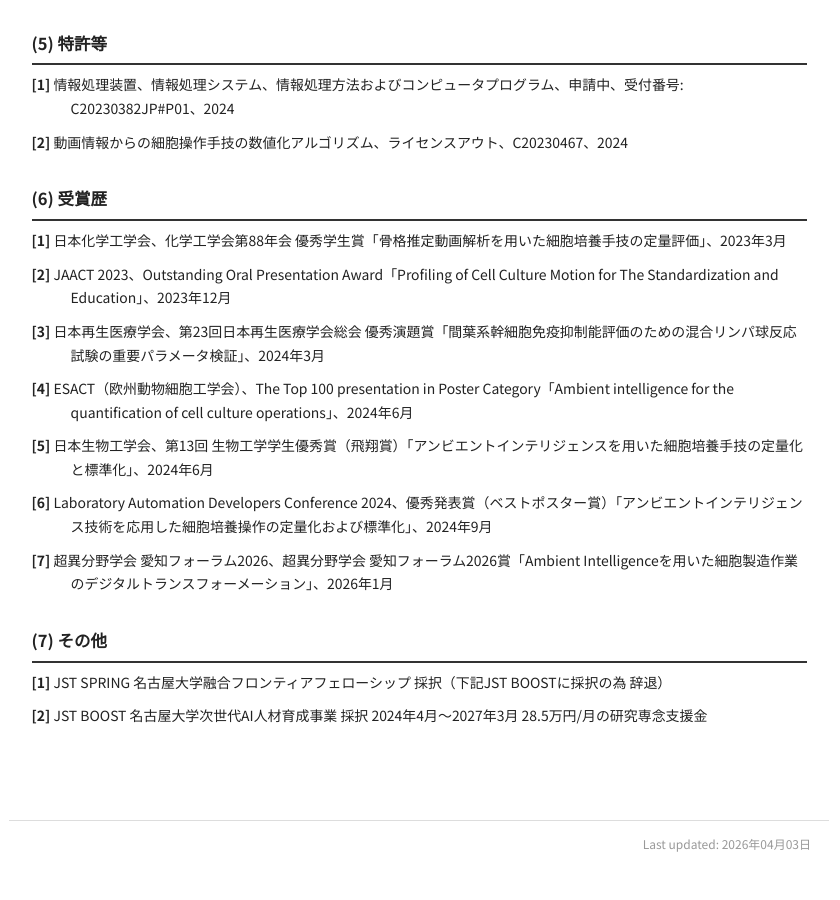
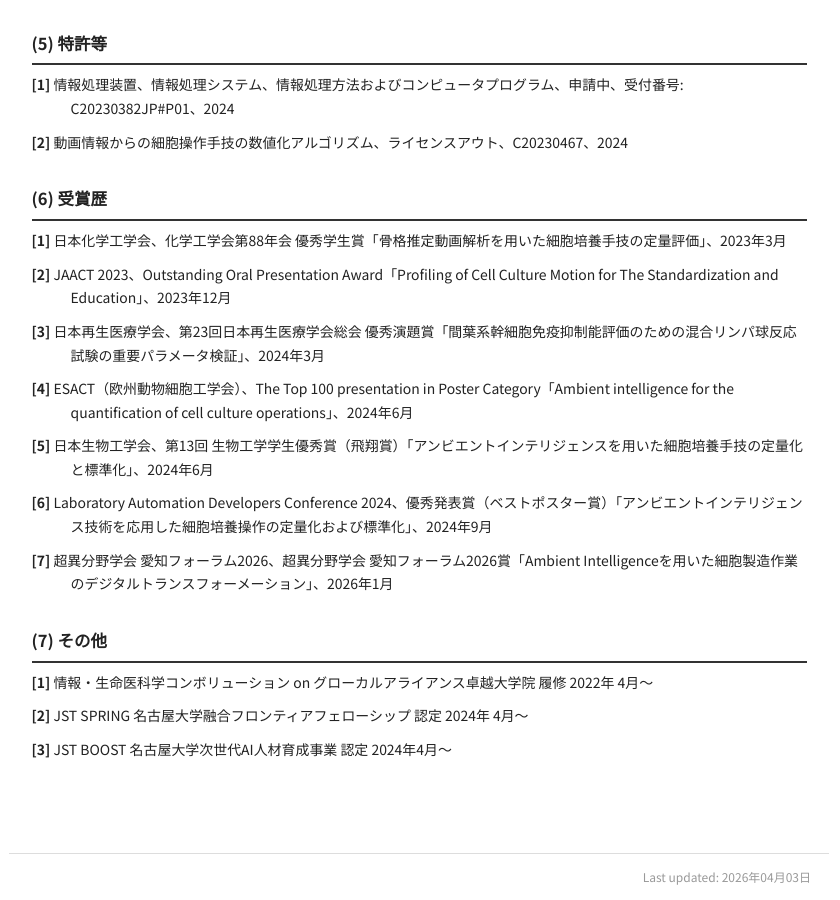
Before and after one commit to kengomomose/achievement-list, a Jekyll site: the page built from index.html, in a window 1280 px wide and 900 px high, scrolled down 1674 px. Shown: the whole window, without its empty margins (221-1061 px from the left). Built offline with Jekyll 4.4.1, drawn with Linux system fonts in a browser that asks for light colours; before the commit the page ends 2540 px from its top, so only the background shows below that.

Commit message:
その他を修正

```diff
--- a/_data/achievements.yml
+++ b/_data/achievements.yml
@@ -507,5 +507,6 @@ awards:
 # - text: "プログラム名 採用 YYYY年M月～"
 # ---------------------------------------------------------------------------
 others:
-  - text: "JST SPRING 名古屋大学融合フロンティアフェローシップ 採択（下記JST BOOSTに採択の為 辞退）"
-  - text: "JST BOOST 名古屋大学次世代AI人材育成事業 採択 2024年4月～2027年3月 28.5万円/月の研究専念支援金"
+  - text: "情報・生命医科学コンボリューション on グローカルアライアンス卓越大学院 履修 2022年 4月～"
+  - text: "JST SPRING 名古屋大学融合フロンティアフェローシップ 認定 2024年 4月～"
+  - text: "JST BOOST 名古屋大学次世代AI人材育成事業 認定 2024年4月～"
```
